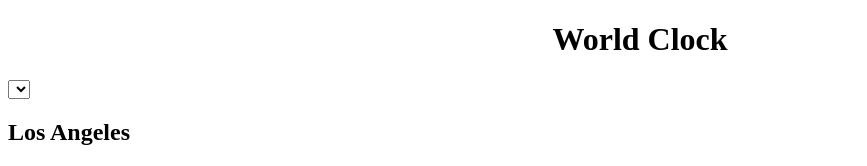
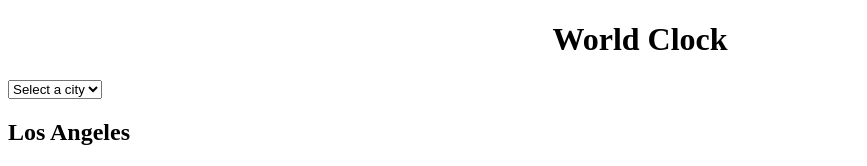
Before and after one commit to tbtreppe/world-clock-project, a plain HTML site: page index.html in a window 1280 px wide. Shown: the top 166 px of the page, without its empty margins (0-867 px from the left). Drawn offline with nearby package versions, Linux system fonts and the light colour scheme.

Commit message:
fix drop down

```diff
--- a/index.html
+++ b/index.html
@@ -13,10 +13,10 @@
     <div class="container">
       <h1>World Clock</h1>
       <select>
-        <option value="Select a city"></option>
-        <option value="London"></option>
-        <option value="New York"></option>
-        <option value="Auckland"></option>
+        <option value="">Select a city</option>
+        <option value="">London</option>
+        <option value="">New York</option>
+        <option value="">Auckland</option>
       </select>
       <div class="city">
         <h2>Los Angeles</h2>
```
